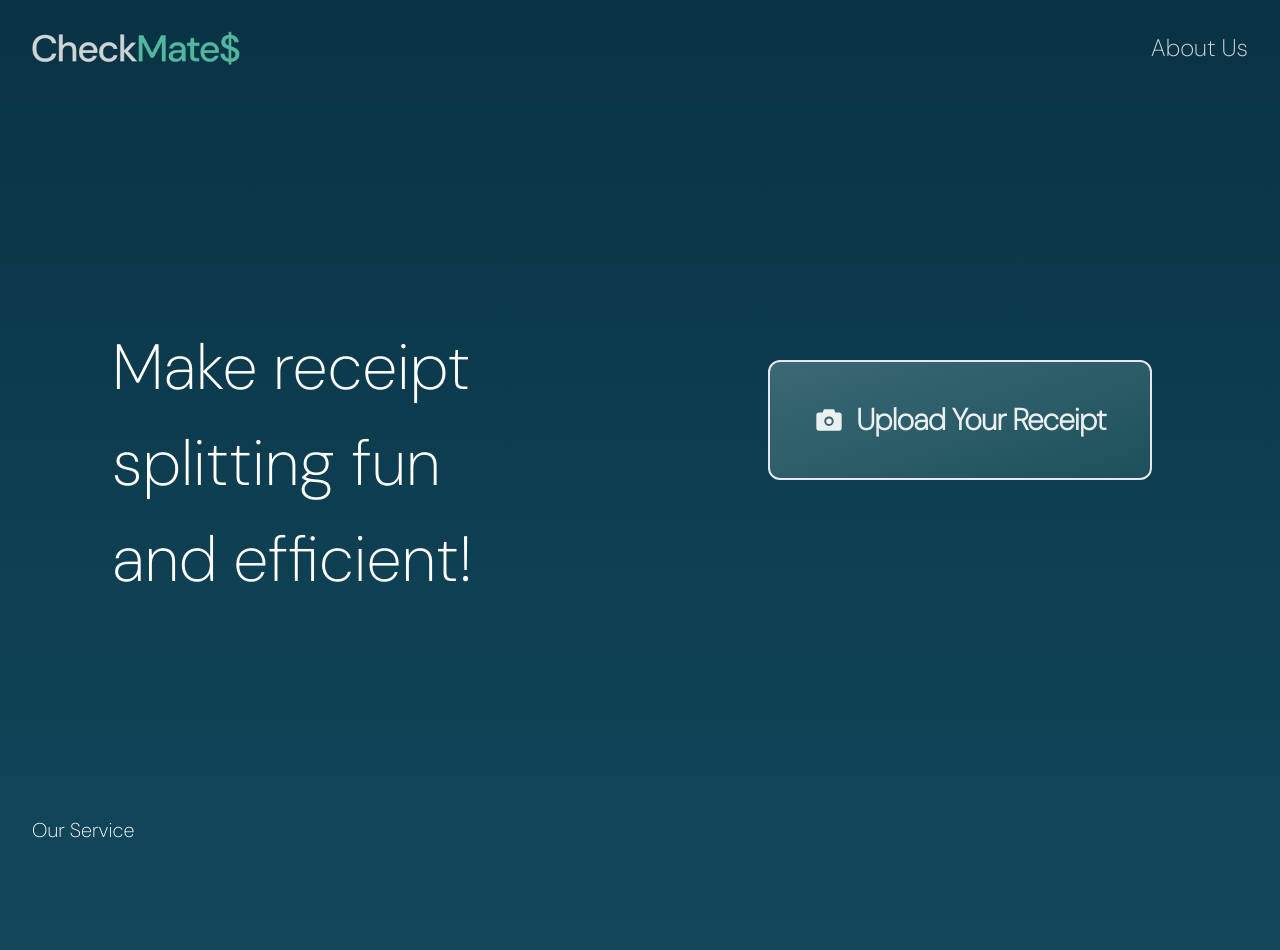
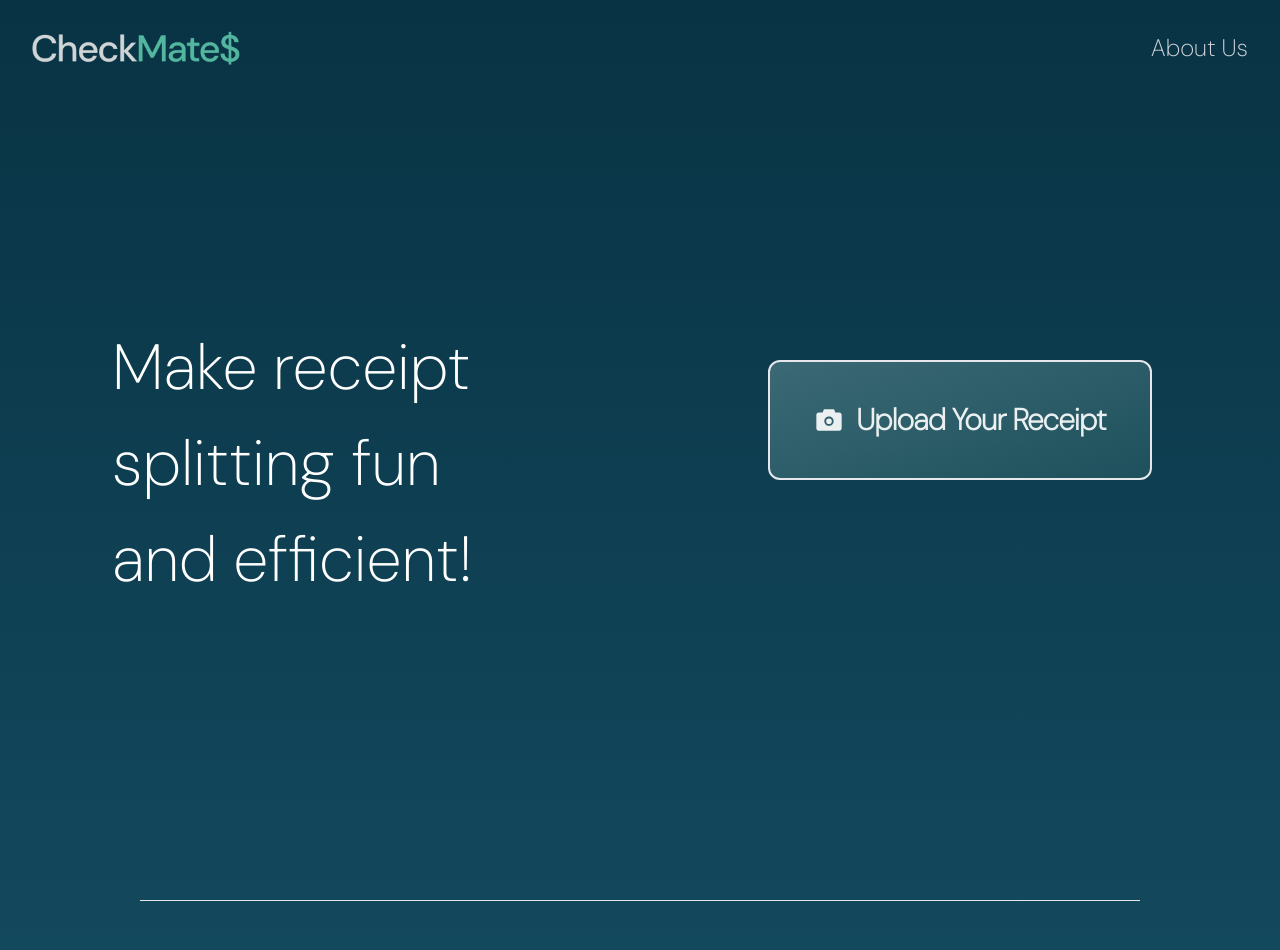
Before and after one commit to lyydiakim/checkmate, a Next.js app: page / in a window 1280 px wide. Shown: the top 950 px of the page. Built offline with nearby package versions, Linux system fonts and the light colour scheme.

Commit message:
removed "Our Service"
Removed "Our Service" from the homepage, although the file for it is still active. Removed it to avoid redundancy with the "About Us" section and to improve the appearance of the homepage.

```diff
--- a/app/page.tsx
+++ b/app/page.tsx
@@ -1,11 +1,9 @@
 import UploadImage from "@/components/landing-page/UploadImage";
-import OurService from "@/components/landing-page/OurService";
 
 export default function Home() {
   return (
     <div className="">
       <UploadImage />
-      <OurService />
     </div>
   );
 }
```
